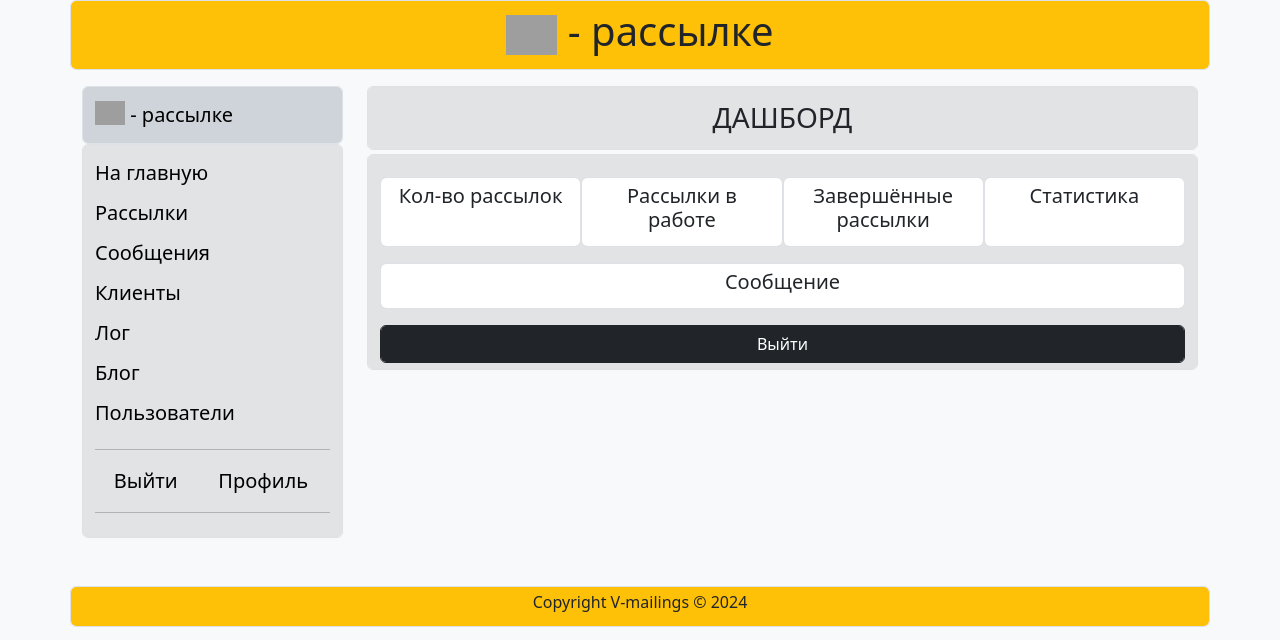
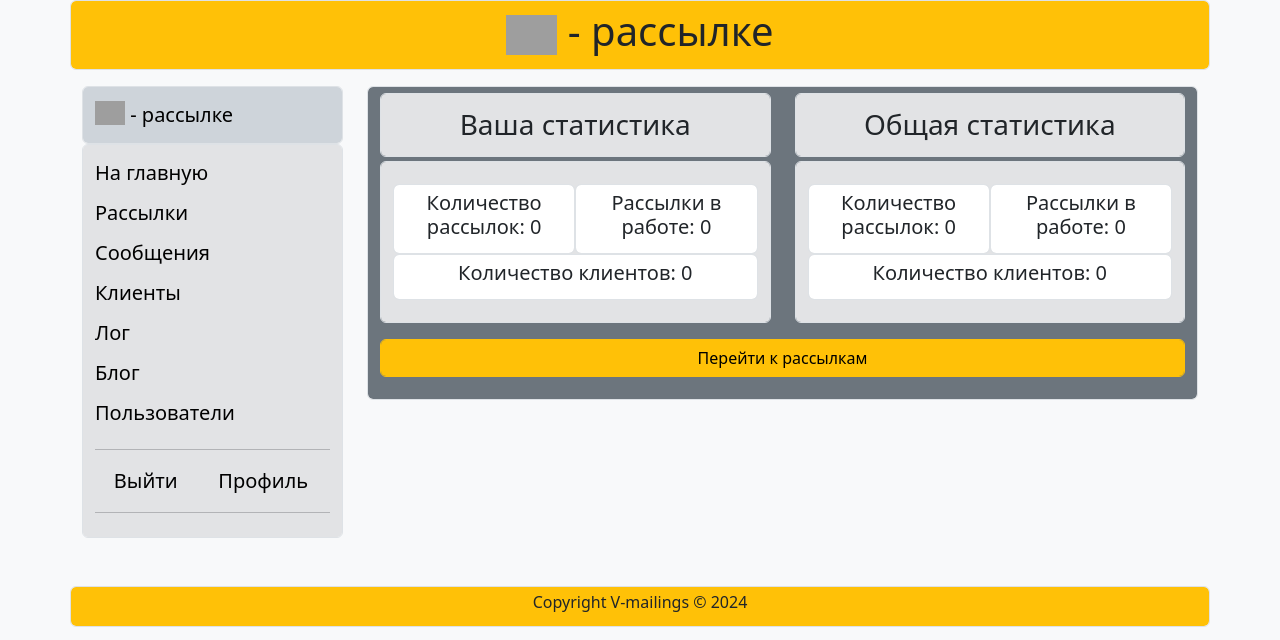
Before and after one commit to sokol851/Mailings, a Django app: page / in a window 1280 px wide. Shown: the top 640 px of the page. Run offline with Django 4.2, Linux system fonts and the light colour scheme; the visitor is signed in with stand-in values (Sample User, id 1); data that the repository does not hold is empty; some libraries are stand-ins or nearby versions; grey boxes are pictures that could not be loaded.

Commit message:
Fixed controllers of delete for models. Added info for statistics for user and for all users a home page. Home page refactoring in CBV.

```diff
--- a/mailings/templates/mailings/client_confirm_delete.html
+++ b/mailings/templates/mailings/client_confirm_delete.html
@@ -4,6 +4,6 @@
     {% csrf_token %}
     <center><p>Хотите удалить клиента "{{ object.email }}"?</p></center>
     <button type="submit" class="btn btn-danger form-control">Подтвердить</button>
-    <a href="{% url 'mailings:message_list' %}" class="btn btn-warning form-control mt-2">Отмена</a>
+    <a href="{% url 'mailings:client_list' %}" class="btn btn-warning form-control mt-2">Отмена</a>
 </form>
 {% endblock %}
--- a/mailings/templates/mailings/index.html
+++ b/mailings/templates/mailings/index.html
@@ -1,24 +1,38 @@
 {% extends 'mailings/base.html' %}
 {% block content %}
 {% if user.is_authenticated %}
-<div class="container ">
-    <div class="row ">
-        <div class="col-12 text-center form-control bg-secondary-subtle mb-1"><h3 class="mt-2">ДАШБОРД</h3></div>
-        <div class="col-12 form-control bg-secondary-subtle">
-            <div class="container text-center ">
-                <div class="row mt-3 mb-3">
-                    <div class="col form-control"><h5>Кол-во рассылок</h5></div>
-                    <div class="col form-control"><h5>Рассылки в работе</h5></div>
-                    <div class="col form-control"><h5>Завершённые рассылки</h5></div>
-                    <div class="col form-control"><h5>Статистика</h5></div>
-                </div>
-                <div class="row mt-3 mb-3">
-                    <div class="col-8 form-control"><h5>Сообщение</h5></div>
+<div class="container form-control bg-secondary">
+    <div class="row">
+        <div class="col-6">
+            <div class="col-12 text-center form-control bg-secondary-subtle mb-1"><h3 class="mt-2">Ваша статистика</h3>
+            </div>
+            <div class="col-12 form-control bg-secondary-subtle">
+                <div class="container text-center ">
+                    <div class="row mt-3 mb-3">
+                        <div class="col form-control"><h5>Количество рассылок: {{ all_mailings }}</h5></div>
+                        <div class="col form-control"><h5>Рассылки в работе: {{ active_mailings }}</h5></div>
+                        <div class="col form-control"><h5>Количество клиентов: {{ active_clients }}</h5></div>
+                    </div>
                 </div>
             </div>
-            <div class="col-12"><a type="button" class="btn btn-dark form-control" href="{% url 'users:logout' %}">Выйти</a></div>
+        </div>
+        <div class="col-6">
+            <div class="col-12 text-center form-control bg-secondary-subtle mb-1"><h3 class="mt-2">Общая статистика</h3>
+            </div>
+            <div class="col-12 form-control bg-secondary-subtle">
+                <div class="container text-center ">
+                    <div class="row mt-3 mb-3">
+                        <div class="col form-control"><h5>Количество рассылок: {{ full_all_mailings }}</h5></div>
+                        <div class="col form-control"><h5>Рассылки в работе: {{ full_active_mailings }}</h5></div>
+                        <div class="col form-control"><h5>Количество клиентов: {{ full_active_clients }}</h5></div>
+                    </div>
+                </div>
+            </div>
         </div>
     </div>
+    <div class="row mt-3 mb-3">
+                    <div class="col-12 text-center"><a type="button" class="btn btn-warning form-control" href="{% url 'mailings:mailing_list' %}">Перейти к рассылкам</a></div>
+                </div>
 </div>
 {% else %}
 <div class="container ">
@@ -27,8 +41,10 @@
             <div class="container text-center ">
                 <div class="row mb-3">
                     <div class="col-12 mt-3 mb-3"><h2>Войдите или зарегистрируйтесь!</h2></div>
-                    <div class="col-6"><a type="button" class="btn btn-dark form-control" href="{% url 'users:login' %}">Войти</a></div>
-                    <div class="col-6"><a type="button" class="btn btn-dark form-control" href="{% url 'users:user_register' %}">Регистрация</a></div>
+                    <div class="col-6"><a type="button" class="btn btn-dark form-control"
+                                          href="{% url 'users:login' %}">Войти</a></div>
+                    <div class="col-6"><a type="button" class="btn btn-dark form-control"
+                                          href="{% url 'users:user_register' %}">Регистрация</a></div>
                 </div>
             </div>
         </div>
--- a/mailings/urls.py
+++ b/mailings/urls.py
@@ -2,7 +2,7 @@ from django.contrib import admin
 from django.urls import path
 
 from mailings.apps import MailingsConfig
-from mailings.views.index import index
+from mailings.views.index import Index
 from mailings.views.mailing import MailingSettingsListView, MailingSettingsUpdateView, MailingSettingsCreateView, \
     MailingSettingsDeleteView, MailingSettingsDetailView
 from mailings.views.mailing_log import MailingLogListView
@@ -13,7 +13,7 @@ from mailings.views.client import ClientListView, ClientUpdateView, ClientCreate
 app_name = MailingsConfig.name
 
 urlpatterns = [
-    path('', index, name='index'),
+    path('', Index.as_view(), name='index'),
     path("message_list/", MessageListView.as_view(), name="message_list"),
     path("message_edit/<int:pk>", MessageUpdateView.as_view(), name="message_edit"),
     path("message_create/", MessageCreateView.as_view(), name="message_create"),
--- a/mailings/views/client.py
+++ b/mailings/views/client.py
@@ -59,7 +59,7 @@ class ClientDeleteView(LoginRequiredMixin, DeleteView):
 
     def get_object(self, queryset=None):
         self.object = super().get_object(queryset)
-        if self.request.user == self.object.owner or self.request.user.is_superuser:
+        if self.request.user == self.object.creator or self.request.user.is_superuser:
             return self.object
         raise PermissionDenied
 
--- a/mailings/views/index.py
+++ b/mailings/views/index.py
@@ -1,5 +1,35 @@
 from django.shortcuts import render
+from django.views.generic import TemplateView
+
+from mailings.models import MailingSettings, Client
 
 
-def index(request):
-    return render(request, 'mailings/index.html')
+class Index(TemplateView):
+    """
+    Контроллер главной страницы сайта
+    """
+    template_name = 'mailings/index.html'
+
+    def get_context_data(self, **kwargs):
+        context_data = super().get_context_data(**kwargs)
+        # Проверяем аутентификацию
+        if self.request.user.is_authenticated:
+            # Получение личной статистики
+            mailings = MailingSettings.objects.all()
+            clients = Client.objects.all()
+            context_data['full_all_mailings'] = mailings.count()
+            count_mailings_works_all = mailings.filter(status=MailingSettings.WORKS).count()
+            count_mailings_created_all = mailings.filter(status=MailingSettings.CREATED).count()
+            context_data['full_active_mailings'] = count_mailings_works_all + count_mailings_created_all
+            context_data['full_active_clients'] = clients.values('email').distinct().count()
+
+            # Получение общей статистики
+            context_data['all_mailings'] = mailings.filter(creator=self.request.user).count()
+            count_mailings_works = mailings.filter(creator=self.request.user).filter(
+                status=MailingSettings.WORKS).count()
+            count_mailings_created = mailings.filter(creator=self.request.user).filter(
+                status=MailingSettings.CREATED).count()
+            context_data['active_mailings'] = count_mailings_works + count_mailings_created
+            context_data['active_clients'] = clients.values('email').distinct().filter(
+                creator=self.request.user).count()
+        return context_data
--- a/mailings/views/message.py
+++ b/mailings/views/message.py
@@ -46,7 +46,7 @@ class MessageDeleteView(LoginRequiredMixin, DeleteView):
 
     def get_object(self, queryset=None):
         self.object = super().get_object(queryset)
-        if self.request.user == self.object.owner or self.request.user.is_superuser:
+        if self.request.user == self.object.creator or self.request.user.is_superuser:
             return self.object
         raise PermissionDenied
 
```
